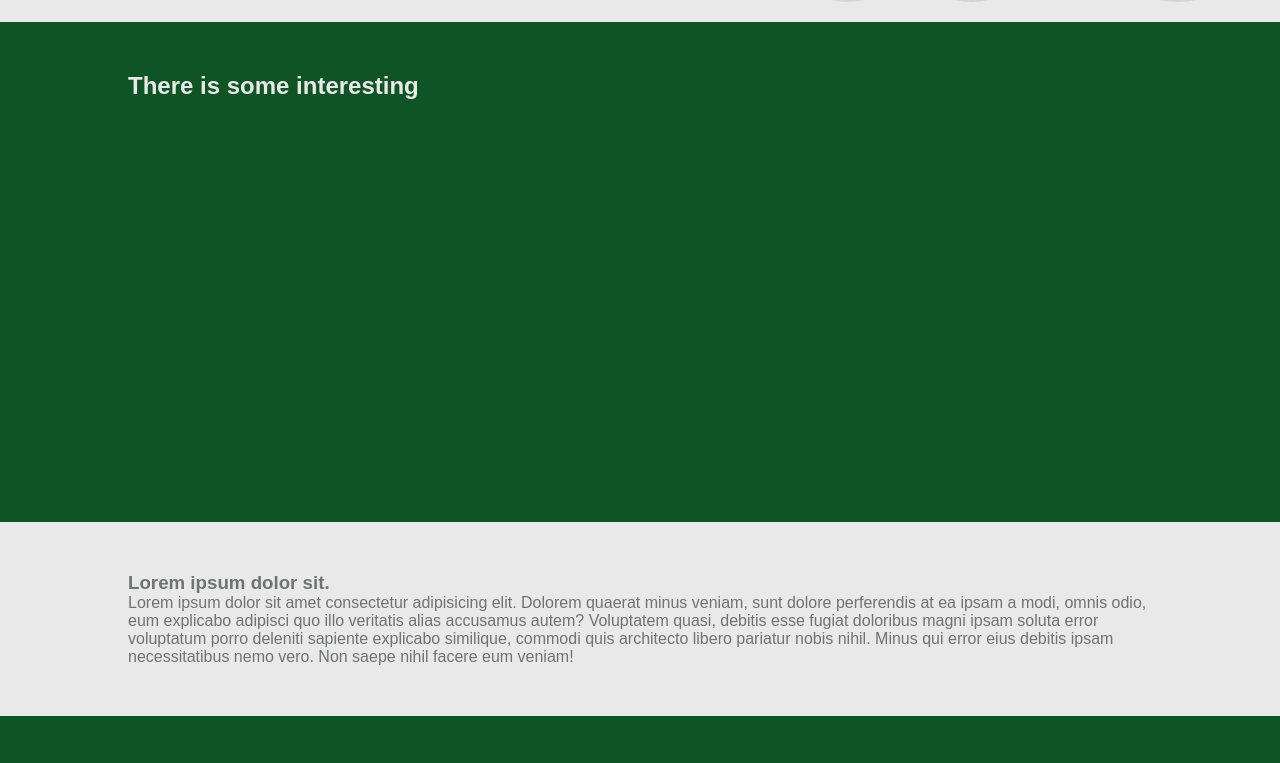
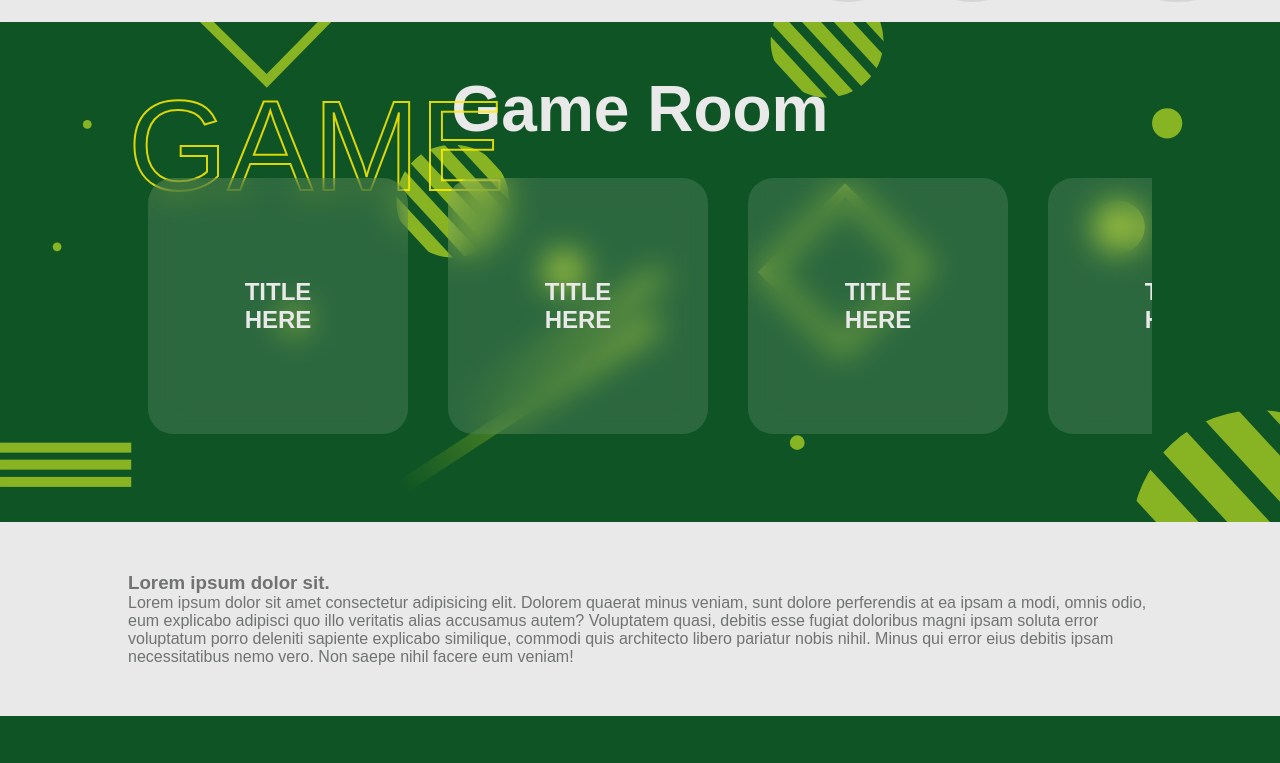
Before and after one commit to aldinnasrunm/hallodenna, a plain HTML site: page index.html in a window 1280 px wide. Shown: the part 2198-2961 px from the top of the page. Drawn offline with Linux system fonts and the light colour scheme.

Commit message:
add slider and background

```diff
--- a/index.html
+++ b/index.html
@@ -7,6 +7,7 @@
     <link rel="stylesheet" href="./style/styleNav.css" />
     <link rel="stylesheet" href="./style/styleMain.css" />
     <link rel="stylesheet" href="./style/font-awesome.min.css" />
+    <link rel="stylesheet" href="./style/glider.min.css" />
   </head>
   <body>
     <header>
@@ -70,7 +71,30 @@
         </div>
       </section>
       <section id="galery">
-        <h1>There is some interesting</h1>
+        <h1 id="title">Game Room</h1>
+        <div class="glider">
+          <div id="card">
+            <h1>TITLE HERE</h1>
+          </div>
+          <div id="card">
+            <h1>TITLE HERE</h1>
+          </div>
+          <div id="card">
+            <h1>TITLE HERE</h1>
+          </div>
+          <div id="card">
+            <h1>TITLE HERE</h1>
+          </div>
+          <div id="card">
+            <h1>TITLE HERE</h1>
+          </div>
+          <div id="card">
+            <h1>TITLE HERE</h1>
+          </div>
+          <div id="card">
+            <h1>TITLE HERE</h1>
+          </div>
+        </div>
       </section>
       <section id="shop">
         <h3>Lorem ipsum dolor sit.</h3>
@@ -99,6 +123,8 @@
         </p>
       </section>
     </main>
+    <script src="./script/glider.min.js"></script>
     <script src="./script/script.js"></script>
+    <script></script>
   </body>
 </html>
--- a/script/script.js
+++ b/script/script.js
@@ -23,3 +23,10 @@ love.addEventListener("click", () => {
   document.querySelector(".picProfile").classList.toggle("active");
 });
 console.log(sticky);
+new Glider(document.querySelector(".glider"), {
+  slidesToShow: 1.5,
+  slidesToScroll: 2,
+  draggable: true,
+  itemWidth: 300,
+  exactWidth: true,
+});
--- a/style/styleMain.css
+++ b/style/styleMain.css
@@ -197,7 +197,33 @@ main section:nth-child(even) {
 /* galery styling */
 #galery {
   height: 500px;
+  background-image: url("../img/background.svg");
 }
+#galery::before{
+  content: "GAME";
+  font-size: 8em;
+  position: absolute;
+  color: rgba(240, 248, 255, 0);
+  -webkit-text-stroke: rgba(255, 238, 0, 0.856) 2px;
+}
+#galery #title{
+  text-align: center;
+  padding: 0 0 .5em;
+  font-size: 4em;
+}
+
+#card{
+  display: grid;
+  place-items: center;
+  box-sizing: border-box;
+  background:rgba(255, 255, 255, 0.123);
+  margin:0 20px;
+  padding: 100px;
+  border-radius: 25px;
+  backdrop-filter: blur(15px);
+
+}
+
 /* end of galery styling */
 /* end of main styling */
 
```
Also changed, not shown: img/background.svg (added), script/glider.min.js (added), style/glider.min.css (added).
